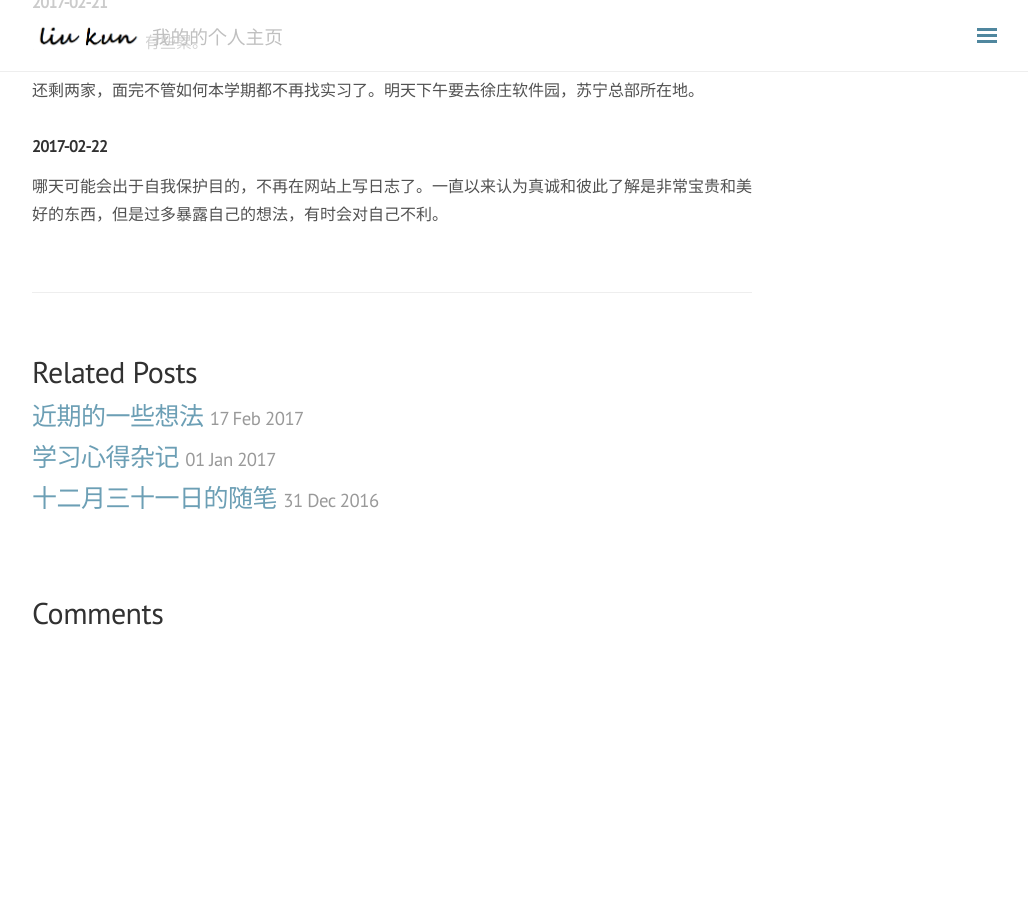
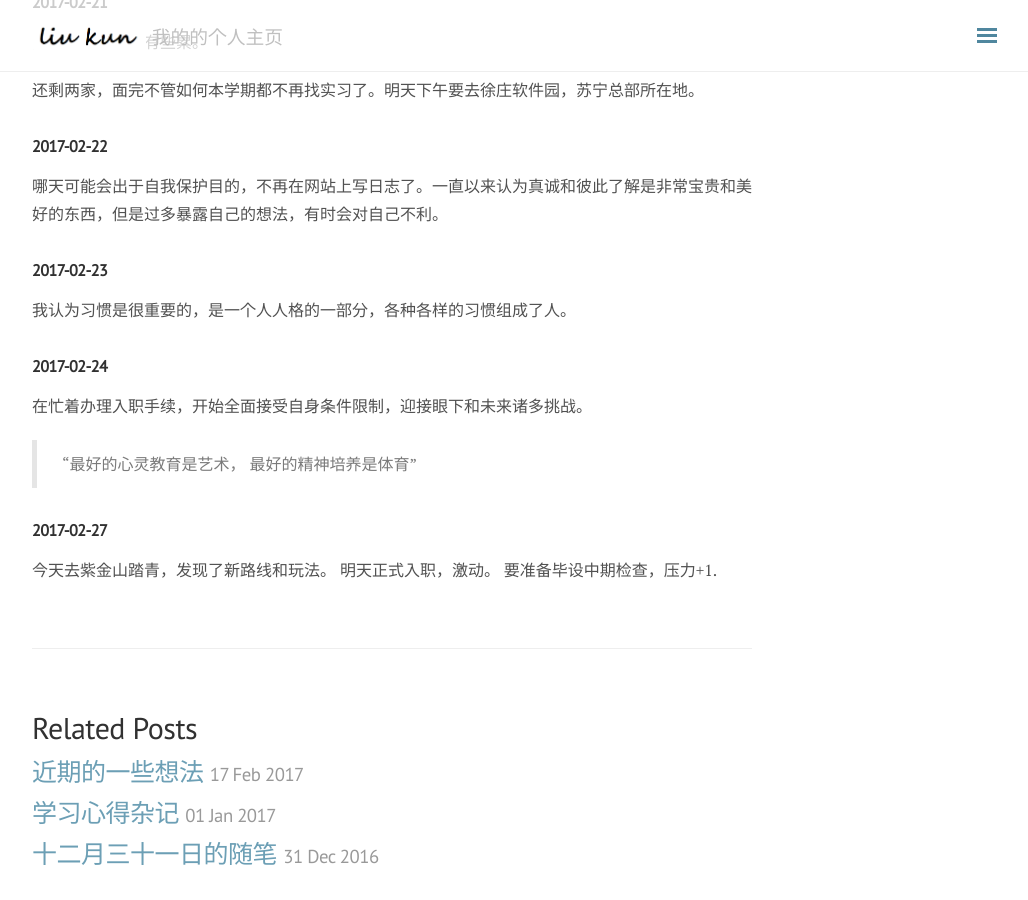
Before and after one commit to build2last/build2last.github.io, a Jekyll site: the page built from _posts/2017-02-01-2017年02月日志.md, in a window 1280 px wide and 900 px high, scrolled down 3752 px. Shown: the whole window, without its empty margins (248-1276 px from the left). Built offline with Jekyll 4.4.1, drawn with Linux system fonts in a browser that asks for light colours; nearby versions of some CDN libraries; comment, search, counter and statistics services are not loaded; before the commit the page ends 4394 px from its top, so only the background shows below that.

Commit message:
2017-02-27post

```diff
--- a/_posts/2017-02-01-2017年02月日志.md
+++ b/_posts/2017-02-01-2017年02月日志.md
@@ -123,3 +123,16 @@ tags: 日记
 
 #### 2017-02-22
 哪天可能会出于自我保护目的，不再在网站上写日志了。一直以来认为真诚和彼此了解是非常宝贵和美好的东西，但是过多暴露自己的想法，有时会对自己不利。
+
+#### 2017-02-23
+我认为习惯是很重要的，是一个人人格的一部分，各种各样的习惯组成了人。
+
+#### 2017-02-24
+在忙着办理入职手续，开始全面接受自身条件限制，迎接眼下和未来诸多挑战。
+> "最好的心灵教育是艺术，
+最好的精神培养是体育"
+
+#### 2017-02-27
+今天去紫金山踏青，发现了新路线和玩法。
+明天正式入职，激动。
+要准备毕设中期检查，压力+1.
```
